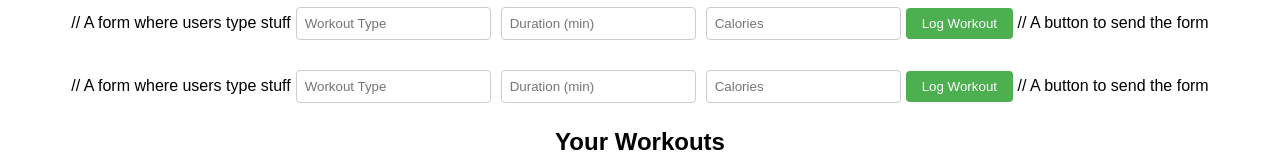
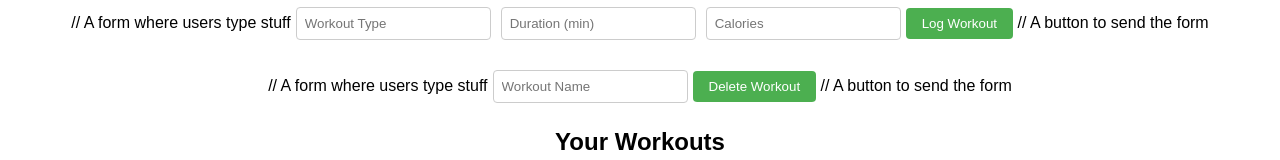
Before and after one commit to bshaver3/fitness-tracker, a React (Create React App) app: page / in a window 1280 px wide. Shown: the part 154-314 px from the top of the page. Built offline with nearby package versions, Linux system fonts and the light colour scheme; no server answers.

Commit message:
Updated delete button

```diff
--- a/src/App.js
+++ b/src/App.js
@@ -86,23 +86,9 @@ function App() {  // The main part of your app, like the control room
           name="type"
           value={formData.type}  // Shows what’s in the form box
           onChange={handleChange}  // Updates the box when typing
-          placeholder="Workout Type"  // Hint text when empty
+          placeholder="Workout Name"  // Hint text when empty
         />
-        <input  // A box for duration
-          name="duration"
-          type="number"  // Only allows numbers
-          value={formData.duration}
-          onChange={handleChange}
-          placeholder="Duration (min)"
-        />
-        <input  // A box for calories
-          name="calories"
-          type="number"
-          value={formData.calories}
-          onChange={handleChange}
-          placeholder="Calories"
-        />
-        <button type="submit">Log Workout</button>  // A button to send the form
+        <button type="submit">Delete Workout</button>  // A button to send the form
       </form>
       <h2>Your Workouts</h2>  // A title for the workout list
       <ul>  // A list to show workouts
```
